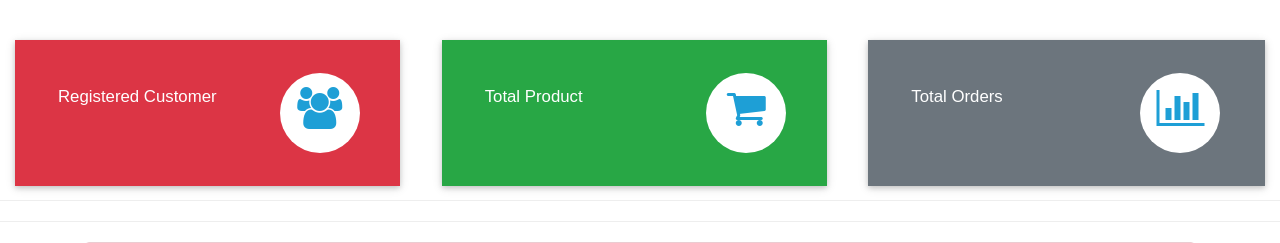
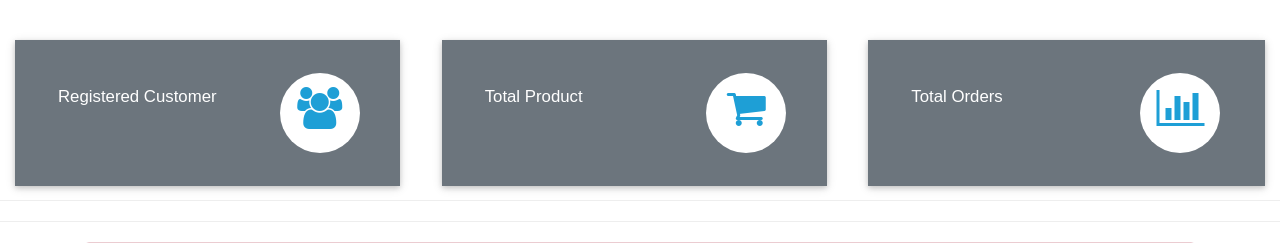
Before and after one commit to GeethaVaishnavi/Project, a Django app: template templates/ecom/admin_dashboard.html in a window 1280 px wide. Shown: the part 62-305 px from the top of the page. Run offline with Django 3.2, Linux system fonts and the light colour scheme; the template is opened without the code that fills it, so the values that code supplies are empty; some libraries are stand-ins or nearby versions.

Commit message:
Admin dashboard colors

```diff
--- a/templates/ecom/aboutus2.html
+++ b/templates/ecom/aboutus2.html
@@ -20,8 +20,8 @@
     {% include "ecom/navbar.html" %}
   {%endif%}
   <br><br><br>
-<h3 style="text-align:center;"> Leave a Mark </h3>
-<div style="width: 500px;margin-left: 400px;">
+<h3 style="text-align:center;"> About us </h3>
+<div style=" margin-left: 30px;">
 <p>We're known more by the impact we create
   than the titles we hold. Impact that is brought by
   working together on audacious challenges at scale
--- a/templates/ecom/admin_dashboard_cards.html
+++ b/templates/ecom/admin_dashboard_cards.html
@@ -31,7 +31,7 @@
     }
 
     .market-update-block.clr-block-1 {
-      background: #DC3545;
+      background:  #6c757d;
       margin-right: 0.8em;
       box-shadow: 0 2px 5px 0 rgba(0, 0, 0, 0.16), 0 2px 10px 0 rgba(0, 0, 0, 0.12);
       transition: 0.5s all;
@@ -41,7 +41,7 @@
     }
 
     .market-update-block.clr-block-2 {
-      background: #28A745;
+      background: #6c757d;
       margin-right: 0.8em;
       box-shadow: 0 2px 5px 0 rgba(0, 0, 0, 0.16), 0 2px 10px 0 rgba(0, 0, 0, 0.12);
       transition: 0.5s all;
```
Also changed, not shown: db.sqlite3, static/product_image/apple.webp (added).
